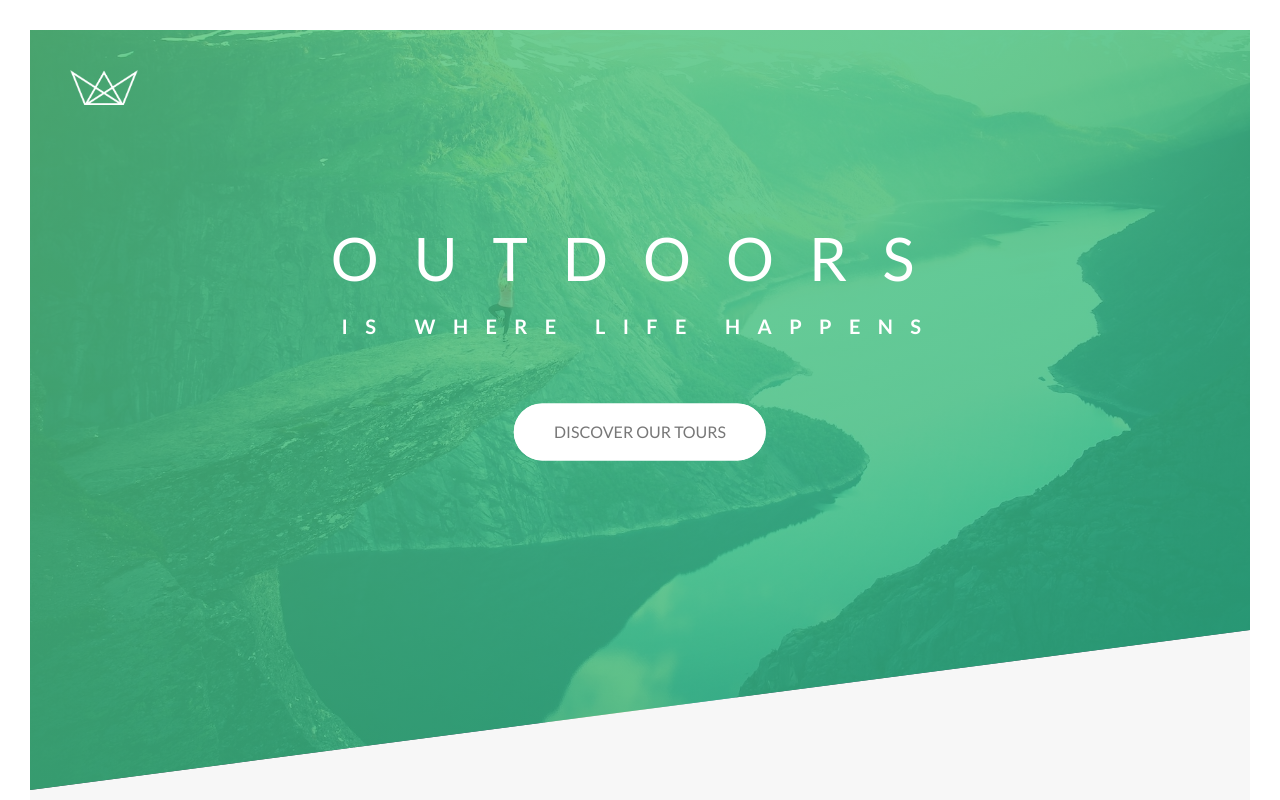
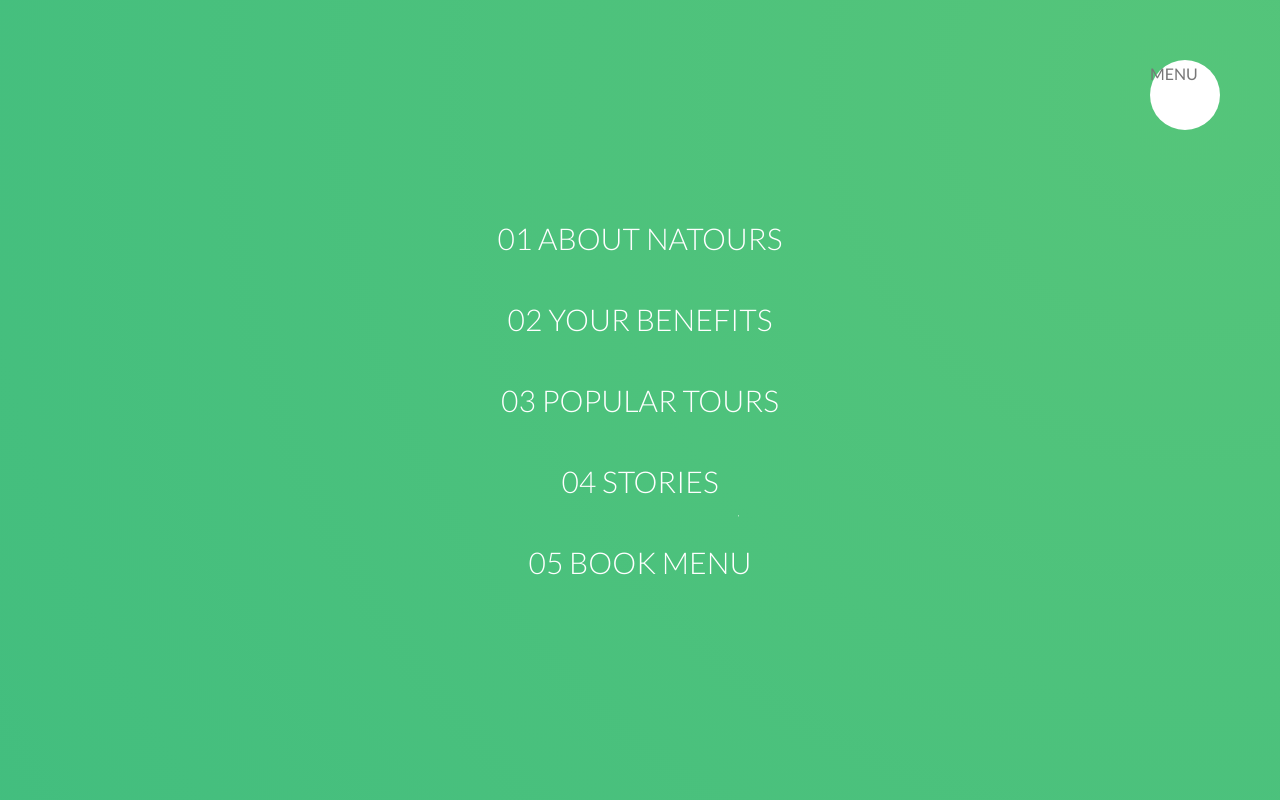
Before and after one commit to shankha001/natours, a website: page index.html in a window 1280 px wide. Shown: the top 800 px of the page. Drawn offline with Linux system fonts and the light colour scheme.

Commit message:
navmenu link styling

```diff
--- a/css/style.css
+++ b/css/style.css
@@ -538,6 +538,66 @@ body {
     width: 80%;
     float: right; }
 
+.navigation__checkbox {
+  display: none; }
+
+.navigation__button {
+  background: white;
+  height: 7rem;
+  width: 7rem;
+  position: fixed;
+  top: 6rem;
+  right: 6rem;
+  border-radius: 50%;
+  z-index: 2000; }
+
+.navigation__background {
+  height: 6rem;
+  width: 6rem;
+  border-radius: 50%;
+  position: fixed;
+  top: 6.5rem;
+  right: 6.5rem;
+  background-image: radial-gradient(#55c57a, #28b485);
+  z-index: 1000;
+  transform: scale(80); }
+
+.navigation__nav {
+  height: 100vh;
+  width: 100%;
+  position: fixed;
+  right: 0;
+  top: 0;
+  z-index: 1500; }
+
+.navigation__list {
+  position: absolute;
+  top: 50%;
+  left: 50%;
+  transform: translate(-50%, -50%);
+  list-style-type: none;
+  text-align: center; }
+
+.navigation__item {
+  margin: 1rem; }
+
+.navigation__link:link, .navigation__link:visited {
+  display: inline-block;
+  padding: 1rem 2rem;
+  font-size: 3rem;
+  font-weight: 300;
+  color: white;
+  text-decoration: none;
+  text-transform: uppercase;
+  background-image: linear-gradient(120deg, transparent, transparent 0%, transparent 50%, #fff 50%);
+  background-size: 220%;
+  transition: all 0.5s; }
+
+.navigation__link:hover, .navigation__link:active {
+  color: #55c57a;
+  background-position: 100%;
+  transform: translateX(1rem); }
+
 .section-about {
   background-color: #f7f7f7;
   padding: 25rem 0;
--- a/index.html
+++ b/index.html
@@ -18,6 +18,30 @@
   </head>
 
   <body>
+    <div class="navigation">
+      <input type="checkbox" class="navigation__checkbox" id="navi-toogle" />
+      <label for="navi-toogle" class="navigation__button"> MENU</label>
+      <div class="navigation__background">&nbsp;</div>
+      <nav class="navigation__nav">
+        <ul class="navigation__list">
+          <li class="navigation__item">
+            <a href="" class="navigation__link">01 About Natours</a>
+          </li>
+          <li class="navigation__item">
+            <a href="" class="navigation__link">02 Your Benefits</a>
+          </li>
+          <li class="navigation__item">
+            <a href="" class="navigation__link">03 Popular Tours</a>
+          </li>
+          <li class="navigation__item">
+            <a href="" class="navigation__link">04 Stories</a>
+          </li>
+          <li class="navigation__item">
+            <a href="" class="navigation__link">05 Book Menu</a>
+          </li>
+        </ul>
+      </nav>
+    </div>
     <header class="header">
       <div class="header__logo-box">
         <img src="img/logo-white.png" alt="Logo" class="header__logo" />
```
